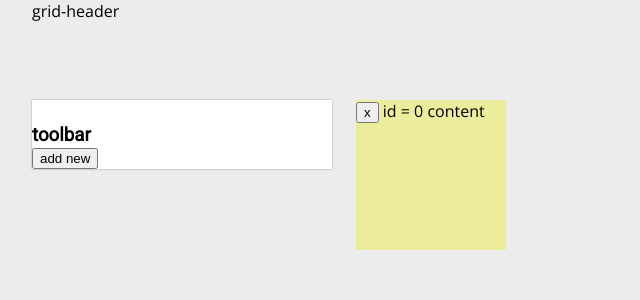
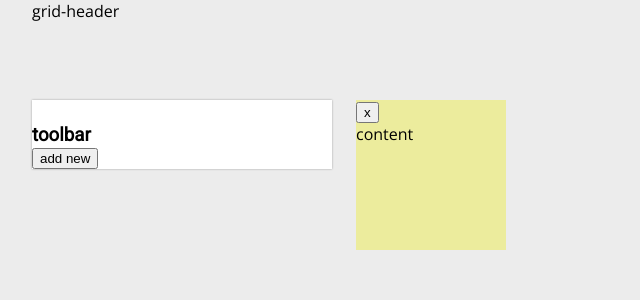
Before and after one commit to MyCreatief/scrum-board, a Vue app: page / in a window 1280 px wide. Shown: the top 300 px of the page, without its empty margins (0-640 px from the left). Built offline with nearby package versions, Linux system fonts and the light colour scheme.

Commit message:
Added Edit content function

```diff
--- a/src/modules/card/card.html
+++ b/src/modules/card/card.html
@@ -1,5 +1,10 @@
 <div class="card" @mousedown="mouseDown(id)" :id="id">
 <button @click="deleteCard(id)">x</button>
-  id = {{id}}
-  {{content}}
+  <div @dblclick="edit(id)" v-show="!showField('content')">{{submittedContent}}</div>
+  <input
+    :ref="id"
+    v-show="showField('content')"
+    type="text"
+    v-model="submittedContent"
+    @blur="blurField(id)">
 </div>
--- a/src/modules/card/card.js
+++ b/src/modules/card/card.js
@@ -5,7 +5,9 @@ export default {
       mouseTouchPositionX: 0,
       mouseTouchPositionY: 0,
       oldPositionX: 0,
-      oldPositionY: 0
+      oldPositionY: 0,
+      toggleEdit: false,
+      submittedContent: null
     }
   },
   props: {
@@ -27,6 +29,23 @@ export default {
 
         this.$store.dispatch("setCardToActive", id);
       }
+    },
+    edit: function (id) {
+      this.toggleEdit = true;
+      this.$nextTick(() => {
+        this.$refs[id].focus();
+      });
+    },
+    blurField(id){
+      let submittedContent = this.submittedContent;
+      this.$store.dispatch("updateContent", {submittedContent, id});
+      this.toggleEdit = false;
+    },
+    showField(){
+      return this.toggleEdit;
     }
-  }
+  },
+  mounted () {
+    this.submittedContent = this.content
+  },
 }
--- a/src/store/modules/cards/actions.js
+++ b/src/store/modules/cards/actions.js
@@ -13,5 +13,8 @@ export default {
   },
   dropCard: (context, payload) => {
     context.commit("SET_CARD_UNACTIVE", payload)
+  },
+  updateContent: (context, payload) => {
+    context.commit("UPDATE_CONTENT", payload)
   }
 }
--- a/src/store/modules/cards/mutations.js
+++ b/src/store/modules/cards/mutations.js
@@ -24,5 +24,8 @@ export default {
   },
   SET_CARD_UNACTIVE: (state, payload) => {
     state.cards[payload].dragging = false;
+  },
+  UPDATE_CONTENT: (state, payload) => {
+    state.cards[payload.id].content = payload.submittedContent;
   }
 }
```
